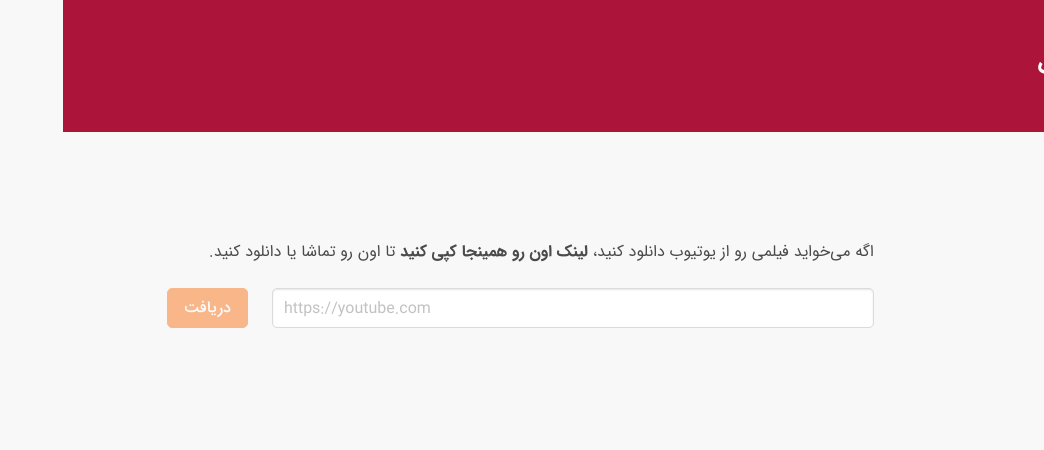
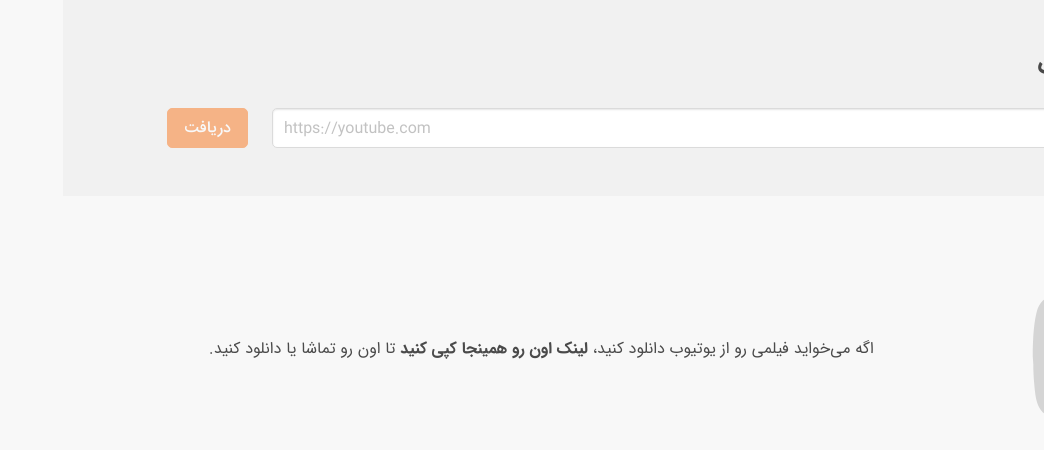
Before and after one commit to nosiri/pwa, a Vue app: page /#/youtube in a window 1280 px wide. Shown: the top 450 px of the page, without its empty margins (236-1280 px from the left). Built offline with nearby package versions, Linux system fonts and the light colour scheme.

Commit message:
<snackbar>: improve shadow <page-header>: improve shadow in raised headers <empty-state>: add default icon color, improve spaces cinema, dictionary, youtube: use <empty-state>

```diff
--- a/src/components/EmptyState.vue
+++ b/src/components/EmptyState.vue
@@ -1,9 +1,10 @@
 <template lang="pug">
-.columns.is-vcentered.is-center.is-variable.is-1-mobile
+.columns.is-vcentered.is-center
 	.column.is-4.has-text-centered
-		icon(:name="icon" size="200" :color="color")
+		icon(:name="icon" size='75%' :color="color")
 	.column.has-text-centered-mobile
-		p: slot
+		.is-size-5-desktop
+			slot
 		br
 		slot(name='extra')
 </template>
@@ -12,20 +13,28 @@ import Icon from './Icon.vue'
 export default {
 	props: {
 		icon: String,
-		color: String
+		color: {
+			type: String,
+			default: '#2929292a'
+		}
 	},
 	components: { Icon }
 }
 </script>
 <style scoped lang="scss">
 @import "~bulma/sass/utilities/mixins";
+svg {
+	// width: 75%;
+	min-width: 175px;
+	max-width: 225px;
+}
 @include mobile {
 	.column {
 		&:first-child {
 			padding-bottom: 0;
 		}
 		&:last-child {
-			margin-top: -1rem;
+			margin-top: 8px;
 			padding-top: 0;
 		}
 	}
--- a/src/components/PageHeader.vue
+++ b/src/components/PageHeader.vue
@@ -38,7 +38,7 @@ export default {
 	position: relative;
 	overflow: hidden;
 	&.is-raised {
-		box-shadow: 0 3px 20px -3px #0007
+		box-shadow: 0 3px 29px -5px #0005
 	}
 	> .bg {
 		$blur: 17px;
--- a/src/components/Snackbar.vue
+++ b/src/components/Snackbar.vue
@@ -65,7 +65,7 @@ export default {
 		color: $white;
 		max-width: 540px;
 		border-radius: $radius-small $radius-small 0 0;
-		box-shadow: 0 -5px 35px -2px #000a;
+		box-shadow: 0 -6px 32px -4px #0005;
 		pointer-events: auto
 	}
 }
--- a/src/views/Cinema.vue
+++ b/src/views/Cinema.vue
@@ -1,10 +1,18 @@
 <template lang="pug">
 div
 	page-header(title="سینما")
-		simple-form(v-model='query' placeholder='نام فیلم' :loading='loading' @submit='handleSubmit')
-	main.section: .container: .columns.is-multiline
-		.column.is-6-desktop(v-for='(movie, i) in results' :key='i')
-			movie-box(:title='movie.title' :image='movie.image' :uid='movie.id')
+		simple-form(v-model='query' placeholder='نام فیلم' :loading='state === 0' @submit='handleSubmit')
+	main.section: .container
+		.columns.is-multiline(v-if="state === 1")
+			.column.is-6-desktop(v-for='(movie, i) in result' :key='i')
+				movie-box(:title='movie.title' :image='movie.image' :uid='movie.id')
+		empty-state(v-else-if='state === -1' icon='movies')
+			p
+				| نام فیلم مورد نظر خود را وارد کنید و آن را از سرویس‌های داخلی
+				b نماوا
+				| و
+				b فیلیمو
+				| تماشا کنید!
 </template>
 <script>
 import { call } from '../api'
@@ -13,30 +21,31 @@ export default {
 		uid: String
 	},
 	data: () => ({
-		loading: false,
-		results: [],
+		state: -1,
+		result: null,
 		query: ''
 	}),
 	methods: {
 		async handleSubmit() {
-			this.results = []
-			this.loading = true
+			this.state = 0
+			this.result = null
 			try {
 				const res = await call('/cinema/search', { query: this.query })
 				if (res.ok) {
-					this.results = res.data.result
-					console.log(res.data)
+					this.state = 1
+					this.result = res.data.result
 				} else throw res.error
 			} catch (e) {
+				this.state = 2
+				this.result = e
 				console.log(e)
-			} finally {
-				this.loading = false
 			}
 		}
 	},
 	components: {
 		Modal: () => import("../components/Modal.vue"),
-		MovieBox: () => import("../components/MovieBox.vue")
+		MovieBox: () => import("../components/MovieBox.vue"),
+		EmptyState: () => import("../components/EmptyState.vue")
 	}
 }
 </script>
--- a/src/views/Dictionary.vue
+++ b/src/views/Dictionary.vue
@@ -8,6 +8,11 @@
 			<div class="columns is-centered" v-if="state === 1">
 				<word-details :word='word' :type='type' :text='text' :database='database' has-save-button />
 			</div>
+			<empty-state v-else icon='word'>
+				<p>
+					برای دسترسی به معنی، نحوه تلفظ و ... یک کلمه خاص، آن را در فیلد بالا نوشته و جستجو را بزنید.
+				</p>
+			</empty-state>
 		</div>
 	</main>
 	<snackbar v-model="error_snack">
@@ -55,7 +60,8 @@ export default {
 		})
 	},
 	components: {
-		WordDetails: () => import("../components/WordDetails.vue")
+		WordDetails: () => import("../components/WordDetails.vue"),
+		EmptyState: () => import("../components/EmptyState.vue")
 	}
 }
 </script>
--- a/src/views/YoutubeDownloader.vue
+++ b/src/views/YoutubeDownloader.vue
@@ -1,6 +1,8 @@
 <template>
 <div>
-	<page-header title="دانلود از یوتیوب" primary />
+	<page-header title="دانلود از یوتیوب">
+		<simple-form placeholder='https://youtube.com' :loading='state === 0' button-text='دریافت' :validator='isValidUrl' v-model="link" @submit="handleSubmit" show-error />
+	</page-header>
 	<main class="section">
 		<div class="container">
 			<transition name="fade" mode="out-in">
@@ -18,26 +20,14 @@
 						</div>
 					</div>
 				</div>
-				<!-- <div key="b" class="columns is-vcentered is-center is-variable is-1-mobile" v-else>
-					<div class="column is-4 has-text-centered">
-						<icon name="youtube" size="200" color="red" id="icon"></icon>
-					</div>
-					<div class="column has-text-centered-mobile">
-						<p>
-							اگه می‌خواید فیلمی رو از یوتیوب دانلود کنید،
-							<b>لینک اون رو همینجا کپی کنید</b>
-							تا اون رو تماشا یا دانلود کنید.
-						</p>
-						<br>
-						<simple-form placeholder='https://youtube.com' :loading='state === 0' button-text='دریافت' :validator='isValidUrl' v-model="link" @submit="handleSubmit" show-error />
-					</div>
-				</div> -->
-				<empty-state icon='youtube' color='red' v-else>
-					اگه می‌خواید فیلمی رو از یوتیوب دانلود کنید،
-					<b>لینک اون رو همینجا کپی کنید</b>
-					تا اون رو تماشا یا دانلود کنید.
 
-					<simple-form slot="extra" placeholder='https://youtube.com' :loading='state === 0' button-text='دریافت' :validator='isValidUrl' v-model="link" @submit="handleSubmit" show-error />
+				<empty-state icon='youtube' v-else>
+					<p>
+						اگه می‌خواید فیلمی رو از یوتیوب دانلود کنید،
+						<b>لینک اون رو همینجا کپی کنید</b>
+						تا اون رو تماشا یا دانلود کنید.
+					</p>
+					<!-- <simple-form slot="extra" placeholder='https://youtube.com' :loading='state === 0' button-text='دریافت' :validator='isValidUrl' v-model="link" @submit="handleSubmit" show-error />					 -->
 				</empty-state>
 			</transition>
 		</div>
```
